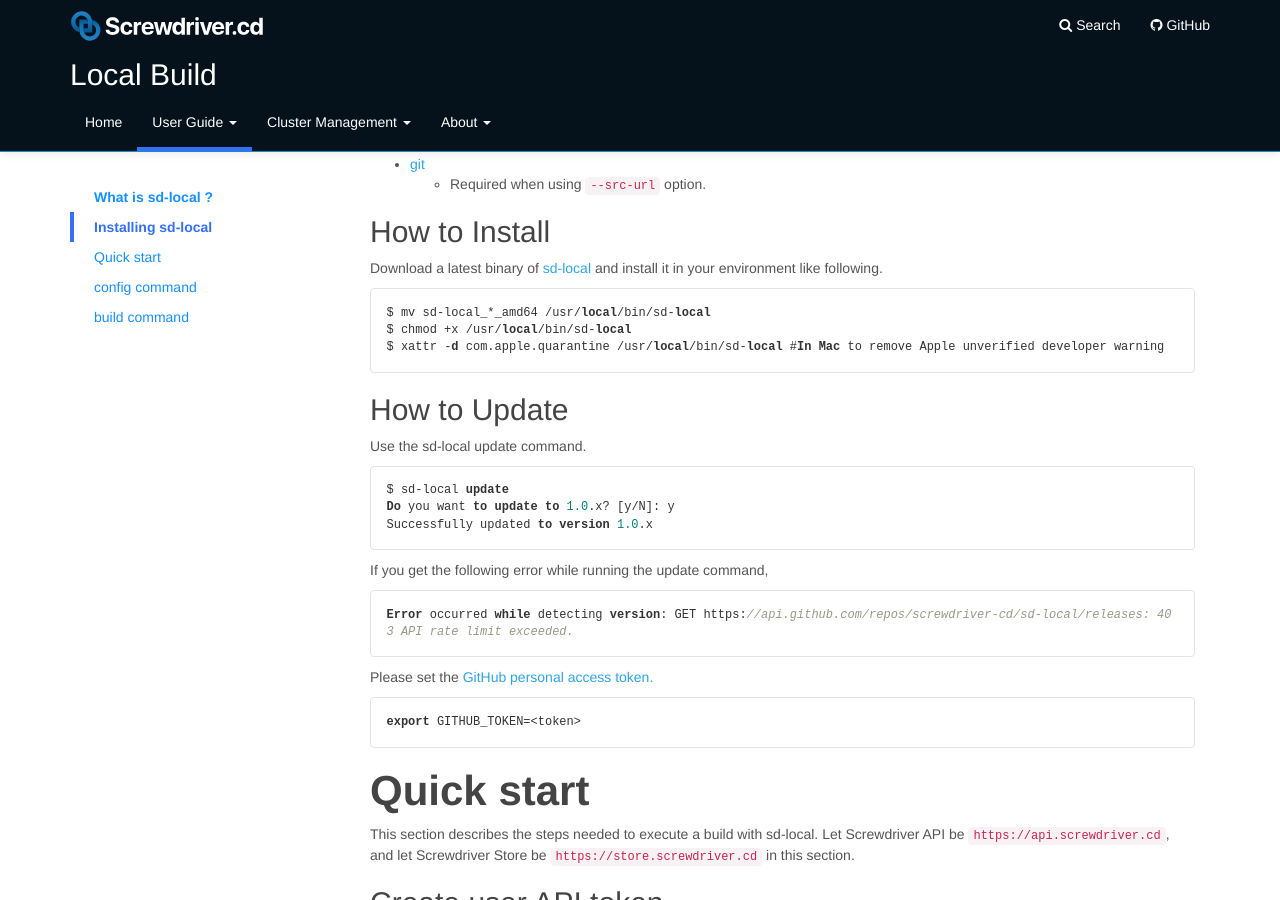
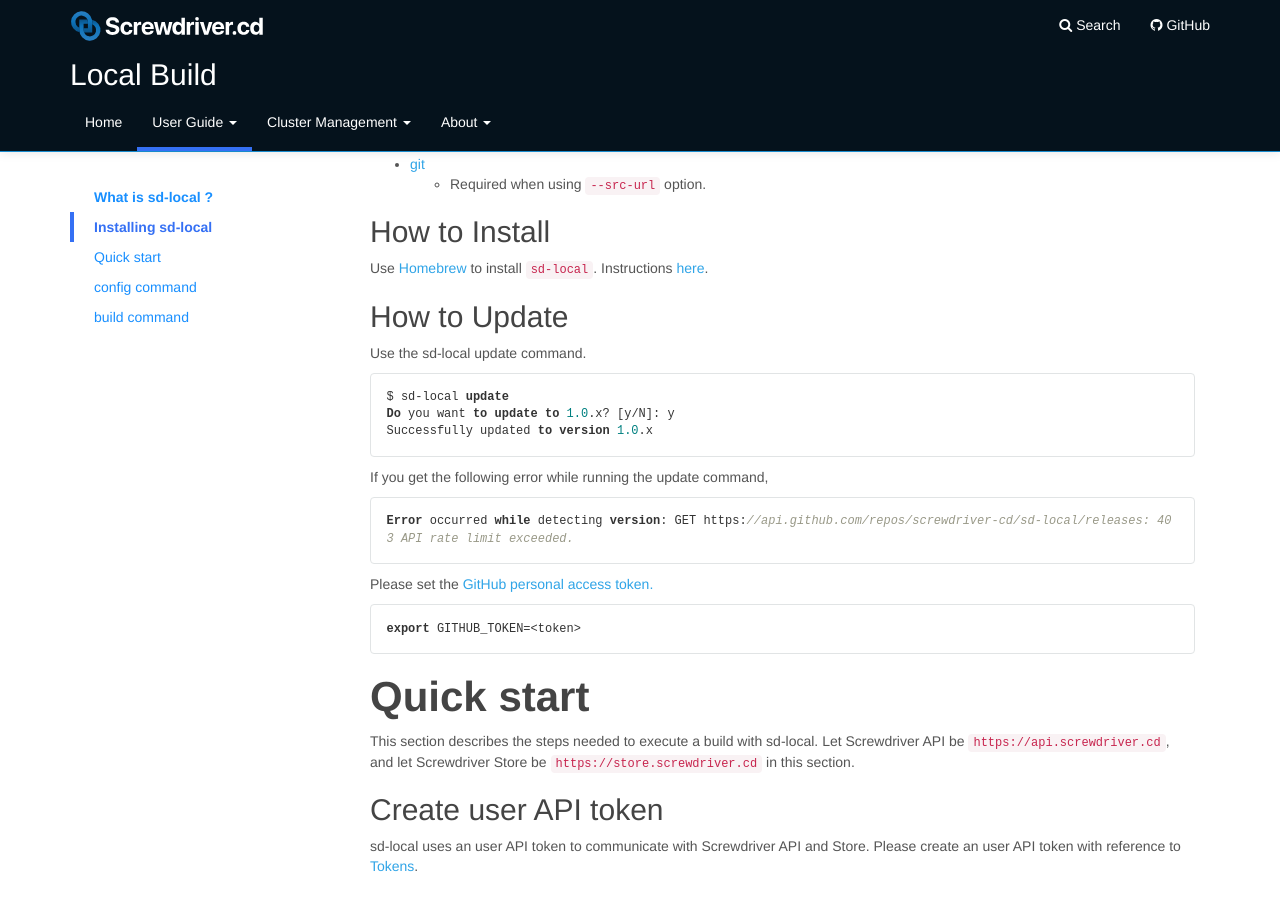
Before and after one commit to screwdriver-cd/guide, a Jekyll site: the page built from docs/user-guide/local.md, in a window 1280 px wide and 900 px high, scrolled down 303 px. Built offline with Jekyll 4.4.1, drawn with Linux system fonts in a browser that asks for light colours.

Commit message:
fix: update instructions to install sd-local (#572)

````diff
--- a/docs/user-guide/local.md
+++ b/docs/user-guide/local.md
@@ -30,13 +30,8 @@ sd-local enables running a more feature-complete local Screwdriver without needi
 
 ## How to Install
 
-Download a latest binary of [sd-local](https://github.com/screwdriver-cd/sd-local/releases) and install it in your environment like following.
+Use [Homebrew](https://brew.sh/) to install `sd-local`. Instructions [here](https://github.com/screwdriver-cd/sd-local/blob/master/README.md#installing-locally-using-homebrew).
 
-```bash
-$ mv sd-local_*_amd64 /usr/local/bin/sd-local
-$ chmod +x /usr/local/bin/sd-local
-$ xattr -d com.apple.quarantine /usr/local/bin/sd-local #In Mac to remove Apple unverified developer warning
-```
 ## How to Update
 Use the sd-local update command.
 ```bash
````
